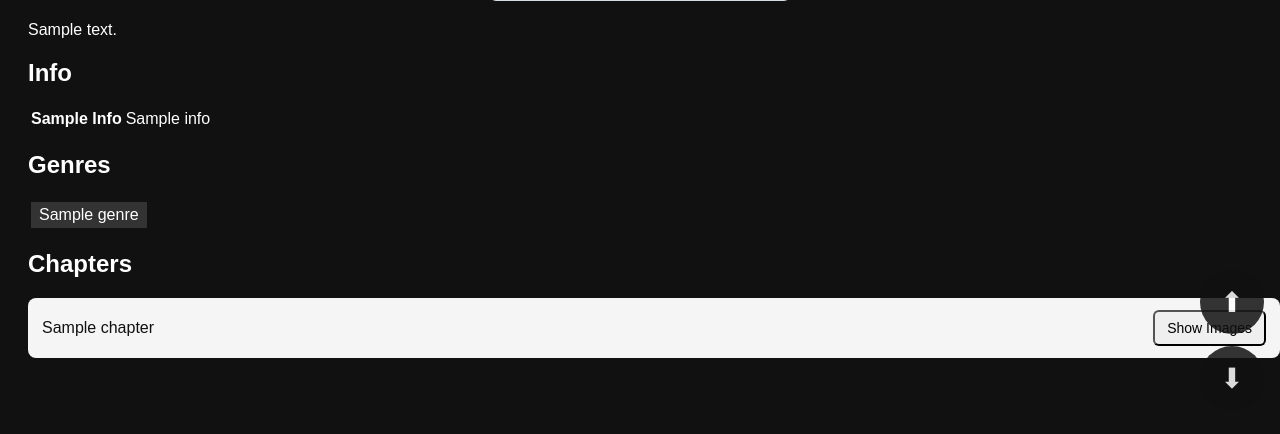
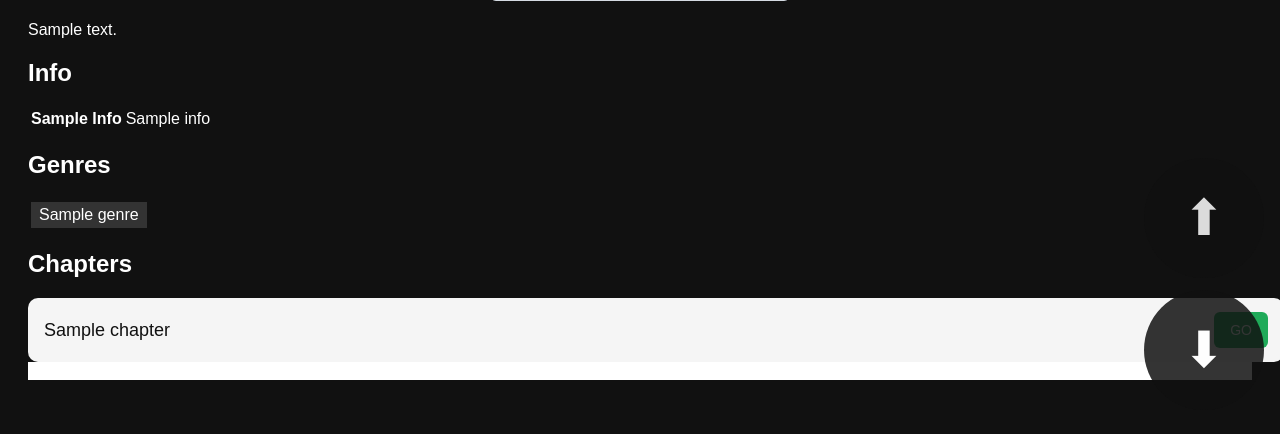
Before and after one commit to 7b809/project_n20, a Flask app: template templates/details.html in a window 1280 px wide. Shown: the part 366-800 px from the top of the page. Run offline with Flask 3, Linux system fonts and the light colour scheme; the template is opened without the code that fills it: most values are stand-ins (such as "Sample title", 1, 10 or a date in 2020); grey boxes marked "Sample" are stand-in pictures.

Commit message:
Update details.html

```diff
--- a/templates/details.html
+++ b/templates/details.html
@@ -18,26 +18,22 @@
 }
 
 #scroll-controls button{
-  width: 64px;
-  height: 64px;
+  width: 120px;
+  height: 120px;
   border-radius: 50%;
   border: none;
-  font-size: 28px;
+  font-size: 50px;
   cursor: pointer;
   background: #111;
   color: #fff;
   opacity: 0.85;
 }
 
-#scroll-controls button:hover{
-  opacity: 1;
-}
-
 /* ================= CHAPTER LIST ================= */
 .chapters-grid{
   display: flex;
   flex-direction: column;
-  gap: 12px;
+  gap: 14px;
   width: 100%;
 }
 
@@ -45,28 +41,48 @@
   display: flex;
   align-items: center;
   width: 100%;
-  padding: 12px 14px;
+  padding: 14px 16px;
   background: #f5f5f5;
-  border-radius: 8px;
+  border-radius: 10px;
 }
 
 .chapters-grid a{
   flex: 1;
-  font-size: 16px;
-  line-height: 1.5;
+  font-size: 18px;             /* ⬆ increased */
+  line-height: 1.6;
   word-break: break-word;
   white-space: normal;
   text-decoration: none;
   color: #111;
-  margin-right: 10px;
+  margin-right: 12px;
 }
 
+/* GO BUTTON */
 .chapters-grid .show-btn{
   flex-shrink: 0;
-  padding: 8px 12px;
+  padding: 10px 16px;
   font-size: 14px;
   border-radius: 6px;
   cursor: pointer;
+  border: none;
+  background: #1faa59;         /* green */
+  color: #fff;                 /* white text */
+}
+
+/* ================= PROGRESS BAR ================= */
+#progress-wrapper{
+  position: sticky;
+  top: 0;
+  z-index: 999;
+  background: #fff;
+  padding: 6px 0;
+}
+
+#progress-bar{
+  width: 0%;
+  height: 6px;
+  background: #1faa59;
+  transition: width 0.2s ease;
 }
 
 /* ================= READER ================= */
@@ -103,10 +119,7 @@
 <h2>Info</h2>
 <table id="info-table">
 {% for k, v in data.info.items() %}
-<tr>
-  <th>{{ k.replace('_',' ').title() }}</th>
-  <td>{{ v }}</td>
-</tr>
+<tr><th>{{ k.replace('_',' ').title() }}</th><td>{{ v }}</td></tr>
 {% endfor %}
 </table>
 
@@ -121,14 +134,21 @@
 <div class="chapters-grid">
 {% for ch in data.chapters | reverse %}
   <div>
-    <a href="{{ ch.url }}" data-chapter-url="{{ ch.url }}">{{ ch.title }}</a>
-    <button class="show-btn" data-chapter-url="{{ ch.url }}">Show Images</button>
+    <a href="{{ ch.url }}" class="chapter-link" data-chapter-url="{{ ch.url }}">
+      {{ ch.title }}
+    </a>
+    <button class="show-btn" data-chapter-url="{{ ch.url }}">GO</button>
   </div>
 {% endfor %}
 </div>
 
 <!-- 📘 READER UI -->
 <h2 id="reader-title" style="display:none;"></h2>
+
+<div id="progress-wrapper">
+  <div id="progress-bar"></div>
+</div>
+
 <div id="page-counter"></div>
 <div id="reader"></div>
 
@@ -137,8 +157,7 @@
 const relation = "{{ relation }}";
 const cacheKey = `manga_details_${relation}`;
 
-const cachedData = localStorage.getItem(cacheKey);
-if(!cachedData){
+if(!localStorage.getItem(cacheKey)){
   localStorage.setItem(cacheKey, JSON.stringify({
     title:"{{ title }}",
     img_url:"{{ img_url }}"
@@ -151,6 +170,7 @@ if(!cachedData){
 const reader = document.getElementById("reader");
 const counter = document.getElementById("page-counter");
 const readerTitle = document.getElementById("reader-title");
+const progressBar = document.getElementById("progress-bar");
 
 let chapterList = [...document.querySelectorAll(".show-btn")].map(b => b.dataset.chapterUrl);
 let currentChapterIndex = -1;
@@ -158,10 +178,17 @@ let loading = false;
 
 /* ================= CORE ================= */
 
+// GO button
 document.addEventListener("click", e => {
-  if(!e.target.classList.contains("show-btn")) return;
-  const url = e.target.dataset.chapterUrl;
-  startChapter(url, true);
+  if(e.target.classList.contains("show-btn")){
+    startChapter(e.target.dataset.chapterUrl, true);
+  }
+
+  // Chapter title click
+  if(e.target.classList.contains("chapter-link")){
+    e.preventDefault();
+    startChapter(e.target.dataset.chapterUrl, true);
+  }
 });
 
 async function startChapter(chapterUrl, clear=true){
@@ -171,11 +198,12 @@ async function startChapter(chapterUrl, clear=true){
   if(clear){
     reader.innerHTML = "";
     window.scrollTo(0,0);
+    progressBar.style.width = "0%";
   }
 
   currentChapterIndex = chapterList.indexOf(chapterUrl);
   readerTitle.style.display = "block";
-  readerTitle.textContent = `Reading Chapter ${currentChapterIndex+1}`;
+  readerTitle.textContent = `Reading Chapter ${currentChapterIndex + 1}`;
 
   const cacheKey = `chapter_cache_${chapterUrl}`;
   let images = JSON.parse(localStorage.getItem(cacheKey));
@@ -233,10 +261,12 @@ function renderImages(images, chapterUrl){
   trackScroll(chapterUrl, images.length);
 }
 
-/* ================= PAGE COUNTER ================= */
+/* ================= PAGE COUNTER + PROGRESS ================= */
 
 function updateCounter(page,total){
   counter.textContent = `Page ${page} / ${total}`;
+  const percent = Math.round((page / total) * 100);
+  progressBar.style.width = percent + "%";
 }
 
 function trackScroll(chapterUrl,total){
@@ -244,13 +274,13 @@ function trackScroll(chapterUrl,total){
     const imgs = reader.querySelectorAll("img");
     imgs.forEach(img=>{
       const rect = img.getBoundingClientRect();
-      if(rect.top >= 0 && rect.top < window.innerHeight/2){
+      if(rect.top >= 0 && rect.top < window.innerHeight / 2){
         updateCounter(img.dataset.index, total);
         localStorage.setItem(`progress_${chapterUrl}`, img.dataset.index);
       }
     });
 
-    if(window.innerHeight + window.scrollY >= document.body.offsetHeight-50){
+    if(window.innerHeight + window.scrollY >= document.body.offsetHeight - 50){
       loadNextChapter();
     }
   };
@@ -268,8 +298,8 @@ function restoreProgress(chapterUrl){
 /* ================= AUTO NEXT CHAPTER ================= */
 
 function loadNextChapter(){
-  if(currentChapterIndex+1 >= chapterList.length) return;
-  startChapter(chapterList[currentChapterIndex+1], false);
+  if(currentChapterIndex + 1 >= chapterList.length) return;
+  startChapter(chapterList[currentChapterIndex + 1], false);
 }
 </script>
 
@@ -277,19 +307,17 @@ function loadNextChapter(){
 const upBtn = document.getElementById("scroll-up");
 const downBtn = document.getElementById("scroll-down");
 
-upBtn.addEventListener("click", () => {
+upBtn.onclick = () => {
   const firstImg = document.querySelector("#reader img");
-  if(firstImg){
-    firstImg.scrollIntoView({ behavior:"smooth", block:"start" });
-  }
-});
+  if(firstImg) firstImg.scrollIntoView({ behavior:"smooth", block:"start" });
+};
 
-downBtn.addEventListener("click", () => {
+downBtn.onclick = () => {
   const imgs = document.querySelectorAll("#reader img");
   if(imgs.length){
     imgs[imgs.length - 1].scrollIntoView({ behavior:"smooth", block:"end" });
   }
-});
+};
 </script>
 
 </body>
```
